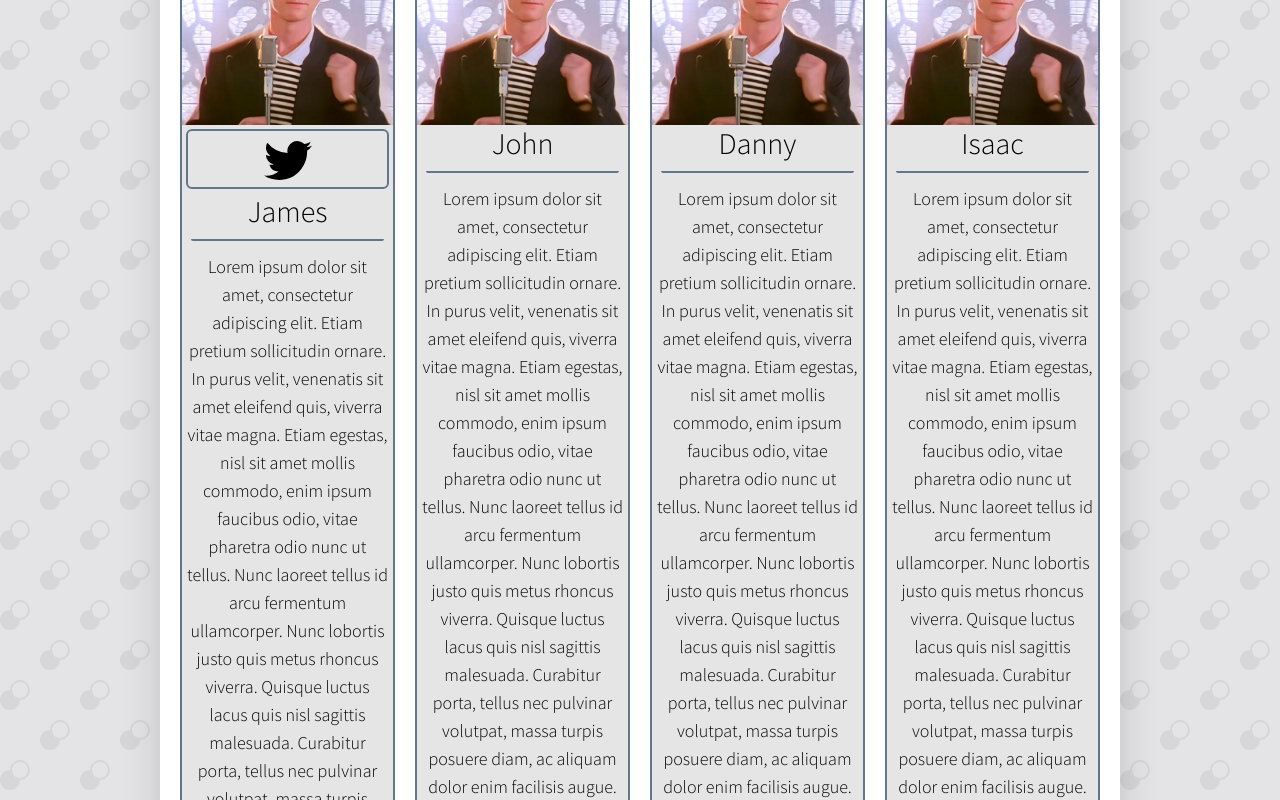
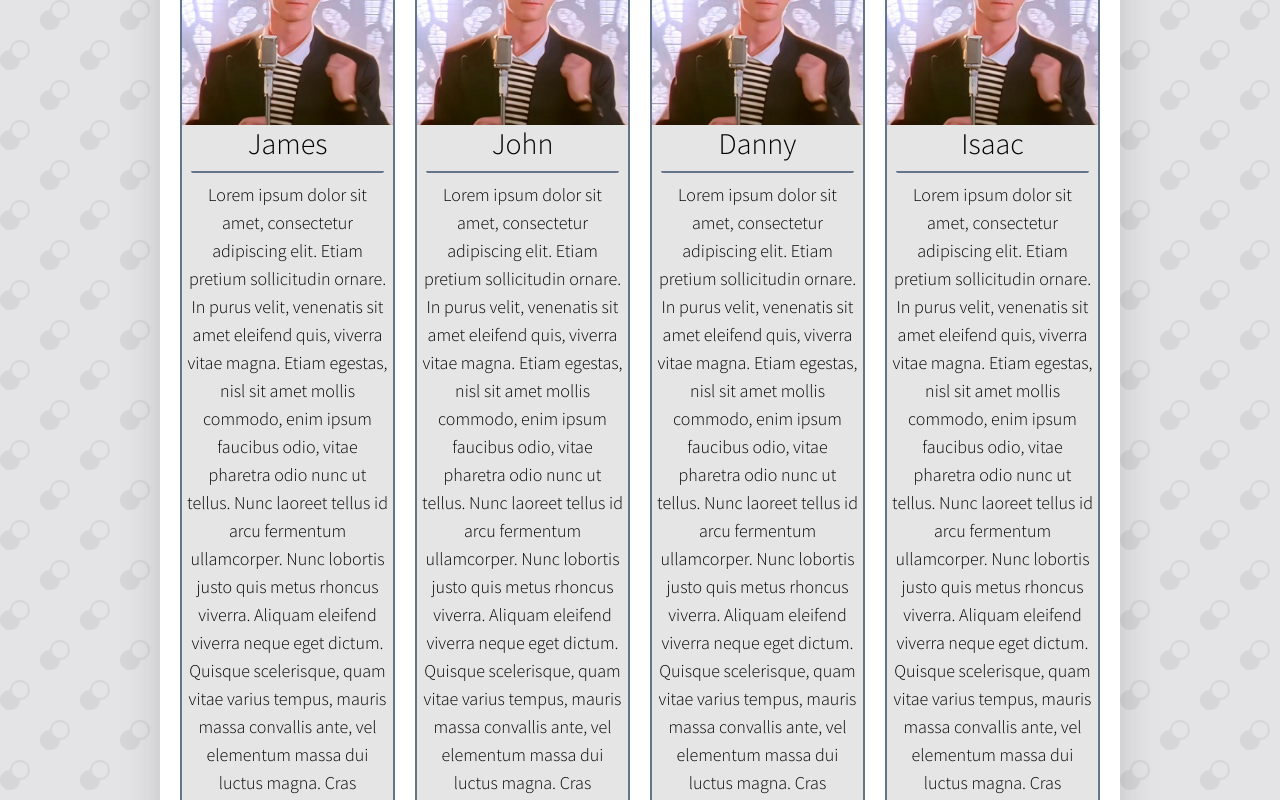
Before and after one commit to arcio-uk/Sales-Website, a React (Vite) app: page /about-us in a window 1280 px wide. Shown: the part 680-1480 px from the top of the page. Built offline with nearby package versions, Linux system fonts and the light colour scheme; what tailwindcss-animatecss would draw is missing.

Commit message:
fix: small scaling issues

```diff
--- a/src/misc/Text.tsx
+++ b/src/misc/Text.tsx
@@ -119,22 +119,23 @@ const messages = {
       people: {
         james: {
           name: 'James',
-          description: 'Lorem ipsum dolor sit amet, consectetur adipiscing elit. Etiam pretium sollicitudin ornare. In purus velit, venenatis sit amet eleifend quis, viverra vitae magna. Etiam egestas, nisl sit amet mollis commodo, enim ipsum faucibus odio, vitae pharetra odio nunc ut tellus. Nunc laoreet tellus id arcu fermentum ullamcorper. Nunc lobortis justo quis metus rhoncus viverra. Quisque luctus lacus quis nisl sagittis malesuada. Curabitur porta, tellus nec pulvinar volutpat, massa turpis posuere diam, ac aliquam dolor enim facilisis augue. Etiam gravida mauris et nibh vehicula, in consectetur metus efficitur. Curabitur varius eu justo at sagittis. Aliquam eleifend viverra neque eget dictum. Quisque scelerisque, quam vitae varius tempus, mauris massa convallis ante, vel elementum massa dui luctus magna. Cras malesuada libero eu nunc pretium porttitor at accumsan neque. Aenean lobortis lacinia massa, ut ornare dui aliquam sit amet.',
+          description: 'Lorem ipsum dolor sit amet, consectetur adipiscing elit. Etiam pretium sollicitudin ornare. In purus velit, venenatis sit amet eleifend quis, viverra vitae magna. Etiam egestas, nisl sit amet mollis commodo, enim ipsum faucibus odio, vitae pharetra odio nunc ut tellus. Nunc laoreet tellus id arcu fermentum ullamcorper. Nunc lobortis justo quis metus rhoncus viverra.  Aliquam eleifend viverra neque eget dictum. Quisque scelerisque, quam vitae varius tempus, mauris massa convallis ante, vel elementum massa dui luctus magna. Cras malesuada libero eu nunc pretium porttitor at accumsan neque. Aenean lobortis lacinia massa, ut ornare dui aliquam sit amet.',
           socials: {
             twitter: 'https://twitter.com/JamesArnott21',
+            discord: 'https://discord.gg/3274yuu',
           },
         },
         john: {
           name: 'John',
-          description: 'Lorem ipsum dolor sit amet, consectetur adipiscing elit. Etiam pretium sollicitudin ornare. In purus velit, venenatis sit amet eleifend quis, viverra vitae magna. Etiam egestas, nisl sit amet mollis commodo, enim ipsum faucibus odio, vitae pharetra odio nunc ut tellus. Nunc laoreet tellus id arcu fermentum ullamcorper. Nunc lobortis justo quis metus rhoncus viverra. Quisque luctus lacus quis nisl sagittis malesuada. Curabitur porta, tellus nec pulvinar volutpat, massa turpis posuere diam, ac aliquam dolor enim facilisis augue. Etiam gravida mauris et nibh vehicula, in consectetur metus efficitur. Curabitur varius eu justo at sagittis. Aliquam eleifend viverra neque eget dictum. Quisque scelerisque, quam vitae varius tempus, mauris massa convallis ante, vel elementum massa dui luctus magna. Cras malesuada libero eu nunc pretium porttitor at accumsan neque. Aenean lobortis lacinia massa, ut ornare dui aliquam sit amet.',
+          description: 'Lorem ipsum dolor sit amet, consectetur adipiscing elit. Etiam pretium sollicitudin ornare. In purus velit, venenatis sit amet eleifend quis, viverra vitae magna. Etiam egestas, nisl sit amet mollis commodo, enim ipsum faucibus odio, vitae pharetra odio nunc ut tellus. Nunc laoreet tellus id arcu fermentum ullamcorper. Nunc lobortis justo quis metus rhoncus viverra.  Aliquam eleifend viverra neque eget dictum. Quisque scelerisque, quam vitae varius tempus, mauris massa convallis ante, vel elementum massa dui luctus magna. Cras malesuada libero eu nunc pretium porttitor at accumsan neque. Aenean lobortis lacinia massa, ut ornare dui aliquam sit amet.',
         },
         danny: {
           name: 'Danny',
-          description: 'Lorem ipsum dolor sit amet, consectetur adipiscing elit. Etiam pretium sollicitudin ornare. In purus velit, venenatis sit amet eleifend quis, viverra vitae magna. Etiam egestas, nisl sit amet mollis commodo, enim ipsum faucibus odio, vitae pharetra odio nunc ut tellus. Nunc laoreet tellus id arcu fermentum ullamcorper. Nunc lobortis justo quis metus rhoncus viverra. Quisque luctus lacus quis nisl sagittis malesuada. Curabitur porta, tellus nec pulvinar volutpat, massa turpis posuere diam, ac aliquam dolor enim facilisis augue. Etiam gravida mauris et nibh vehicula, in consectetur metus efficitur. Curabitur varius eu justo at sagittis. Aliquam eleifend viverra neque eget dictum. Quisque scelerisque, quam vitae varius tempus, mauris massa convallis ante, vel elementum massa dui luctus magna. Cras malesuada libero eu nunc pretium porttitor at accumsan neque. Aenean lobortis lacinia massa, ut ornare dui aliquam sit amet.',
+          description: 'Lorem ipsum dolor sit amet, consectetur adipiscing elit. Etiam pretium sollicitudin ornare. In purus velit, venenatis sit amet eleifend quis, viverra vitae magna. Etiam egestas, nisl sit amet mollis commodo, enim ipsum faucibus odio, vitae pharetra odio nunc ut tellus. Nunc laoreet tellus id arcu fermentum ullamcorper. Nunc lobortis justo quis metus rhoncus viverra.  Aliquam eleifend viverra neque eget dictum. Quisque scelerisque, quam vitae varius tempus, mauris massa convallis ante, vel elementum massa dui luctus magna. Cras malesuada libero eu nunc pretium porttitor at accumsan neque. Aenean lobortis lacinia massa, ut ornare dui aliquam sit amet.',
         },
         isaac: {
           name: 'Isaac',
-          description: 'Lorem ipsum dolor sit amet, consectetur adipiscing elit. Etiam pretium sollicitudin ornare. In purus velit, venenatis sit amet eleifend quis, viverra vitae magna. Etiam egestas, nisl sit amet mollis commodo, enim ipsum faucibus odio, vitae pharetra odio nunc ut tellus. Nunc laoreet tellus id arcu fermentum ullamcorper. Nunc lobortis justo quis metus rhoncus viverra. Quisque luctus lacus quis nisl sagittis malesuada. Curabitur porta, tellus nec pulvinar volutpat, massa turpis posuere diam, ac aliquam dolor enim facilisis augue. Etiam gravida mauris et nibh vehicula, in consectetur metus efficitur. Curabitur varius eu justo at sagittis. Aliquam eleifend viverra neque eget dictum. Quisque scelerisque, quam vitae varius tempus, mauris massa convallis ante, vel elementum massa dui luctus magna. Cras malesuada libero eu nunc pretium porttitor at accumsan neque. Aenean lobortis lacinia massa, ut ornare dui aliquam sit amet.',
+          description: 'Lorem ipsum dolor sit amet, consectetur adipiscing elit. Etiam pretium sollicitudin ornare. In purus velit, venenatis sit amet eleifend quis, viverra vitae magna. Etiam egestas, nisl sit amet mollis commodo, enim ipsum faucibus odio, vitae pharetra odio nunc ut tellus. Nunc laoreet tellus id arcu fermentum ullamcorper. Nunc lobortis justo quis metus rhoncus viverra.  Aliquam eleifend viverra neque eget dictum. Quisque scelerisque, quam vitae varius tempus, mauris massa convallis ante, vel elementum massa dui luctus magna. Cras malesuada libero eu nunc pretium porttitor at accumsan neque. Aenean lobortis lacinia massa, ut ornare dui aliquam sit amet.',
         },
       },
     },
--- a/src/pages/AboutUs/ProfileCard/index.tsx
+++ b/src/pages/AboutUs/ProfileCard/index.tsx
@@ -30,8 +30,17 @@ const ProfileCard = ({ person }: ProfileCardProps) => (
 		border-slate-500`}
   >
     <img src={Rick} className="rounded-t-2xl" />
+    <div className="text-center text-3xl">
+      {person.name}
+    </div>
+    <div className="hidden md:block">
+      <div className="border-b-2 h-1 border-slate-500 w-11/12 mx-auto my-2 rounded-full" />
+      <div className="text-lg m-1 ">
+        {person.description}
+      </div>
+    </div>
     {person.socials && (
-    <div className="flex justify-center content-center border-2 border-slate-500 max-w-full p-1 m-1 rounded-md">
+    <div className="flex justify-center content-center border-2 border-slate-500 max-w-full max-h-fit p-1 m-1 rounded-md">
       {person.socials.linkedIn && (
       <a href={person.socials.linkedIn} target="_blank" rel="noreferrer">
         <BsLinkedin className="mx-1" />
@@ -54,15 +63,6 @@ const ProfileCard = ({ person }: ProfileCardProps) => (
       )}
     </div>
     )}
-
-    <div className="text-center text-3xl">
-      {person.name}
-    </div>
-    <div className="border-b-2 h-1 border-slate-500 w-11/12 mx-auto my-2 rounded-full" />
-    <div className="text-lg m-1">
-      {person.description}
-    </div>
-
   </div>
 );
 
--- a/src/ui/TitleBar.tsx
+++ b/src/ui/TitleBar.tsx
@@ -7,13 +7,13 @@ interface TitlebarProps {
 
 const TitleBar = ({ text, className = '' }:TitlebarProps) => (
   <div className={`text-center overflow-hidden flex text-5xl p-4 justify-center w-full ${className} align-middle`}>
-    <div className="flex-auto justify-center flex-col m-auto">
+    <div className="flex-auto justify-center flex-col m-auto hidden md:block">
       <div className="h-[0.2vh] bg-black m-4" />
     </div>
     <div className="flex-nowrap font-light">
       {text}
     </div>
-    <div className="flex-auto justify-center flex-col m-auto">
+    <div className="flex-auto justify-center flex-col m-auto hidden md:block">
       <div className="h-[0.2vh] bg-black m-4" />
     </div>
   </div>
```
